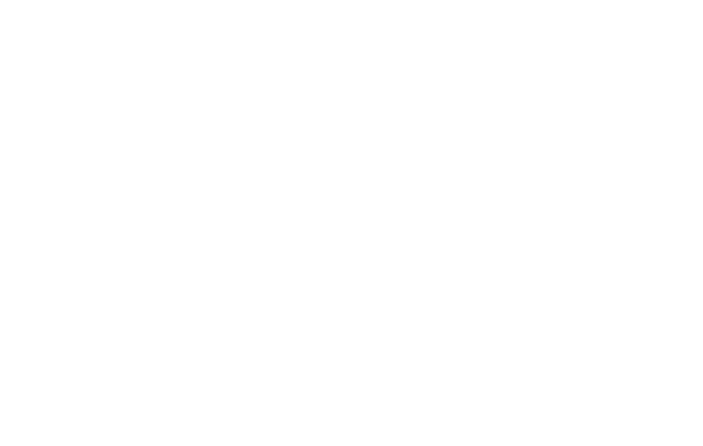
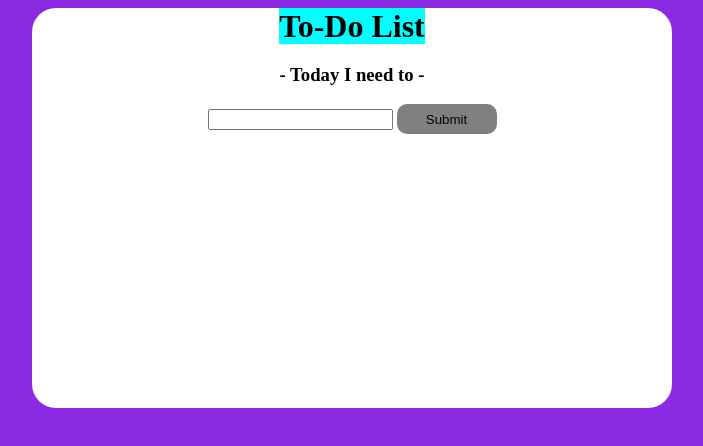
Before and after one commit to dts-kominfo-rea4b/challenge-dom-Rafif30, a website: page index.html in a window 1280 px wide. Shown: the whole page, without its empty margins (296-999 px from the left). Drawn offline with Linux system fonts and the light colour scheme.

Commit message:
make app todo list

```diff
--- a/index.html
+++ b/index.html
@@ -5,33 +5,98 @@
     <meta http-equiv="X-UA-Compatible" content="IE=edge" />
     <meta name="viewport" content="width=device-width, initial-scale=1.0" />
     <title>Challenge - DOM</title>
+    <style>
+      body {
+        width: 100%;
+        height: auto;
+        overflow-x: hidden;
+        background-color: blueviolet;
+      }
+      #app {
+        background-color: white;
+        text-align: center;
+        height: 400px;
+        width: 50%;
+        margin: 0 auto;
+        border-radius: 1.5em;
+      }
+
+      #todo-title > h1 {
+        background-color: aqua;
+        display: inline;
+      }
+
+      #todo-submit {
+        width: 100px;
+        height: 30px;
+        border-radius: 10px;
+        border: none;
+        background-color: gray;
+      }
+      #todo-submit:hover {
+        cursor: pointer;
+        background-color: black;
+        color: white;
+      }
+      li {
+        text-align: left;
+      }
+    </style>
   </head>
   <body>
     <div id="app">
       <!-- TODO: Buatlah sebuah header dengan id todo-title -->
+      <header id="todo-header">
+        <div id="todo-title">
+          <h1>To-Do List</h1>
+        </div>
+        <div id="todo-subtitle">
+          <h3>- Today I need to -</h3>
+        </div>
+      </header>
+
       <!-- TODO: Buatlah sebuah subtitle dengan id todo-subtitle -->
 
       <!-- Section: input -->
       <!-- TODO: Buatlah sebuah input bertipe text dengan id todo-input -->
+      <input type="text" id="todo-input" />
       <!-- TODO: Buatlah sebuah button dengan id todo-submit -->
+      <button id="todo-submit">Submit</button>
 
       <!-- Section output -->
       <!-- TODO: Buatlah sebuah <ul> dengan id todo-output -->
+      <ul id="todo-output"></ul>
     </div>
 
     <!-- ! Untuk tantangan ini, script jangan diubah ke external js yah ! -->
     <script>
       // TODO: Deklarasi variable sesuai dengan kebutuhan di sini
-      let button;
-      let input;
+      const button = document.getElementById("todo-submit");
+      const input = document.getElementById("todo-input");
       let output;
 
       // TODO: Buatlah sebuah fungsi dengan nama fnClickHandler
       // Fungsi yang digunakan untuk menambahkan tulisan
       // Jangan ubah cara deklarasi fungsinya, cukup isi saja
-      function fnClickHandler(toDoItem) {}
+      function fnClickHandler(toDoItem) {
+        const inputValue = input.value;
+        output = document.getElementById("todo-output");
+
+        document.getElementById("todo-input").value = "";
+
+        const list = `<li>${inputValue}</li>`;
+
+        output.innerHTML += list;
+      }
 
       // TODO: register event onclick / addEventListener untuk button
+      button.addEventListener("click", fnClickHandler);
+      input.addEventListener("keypress", function (e) {
+        if (e.charCode === 13) {
+          fnClickHandler();
+        }
+      });
+
       // akan menjalankan fungsi fnClickHandler
 
       // TODO: register event onkeypress / addEventListener untuk input
```
